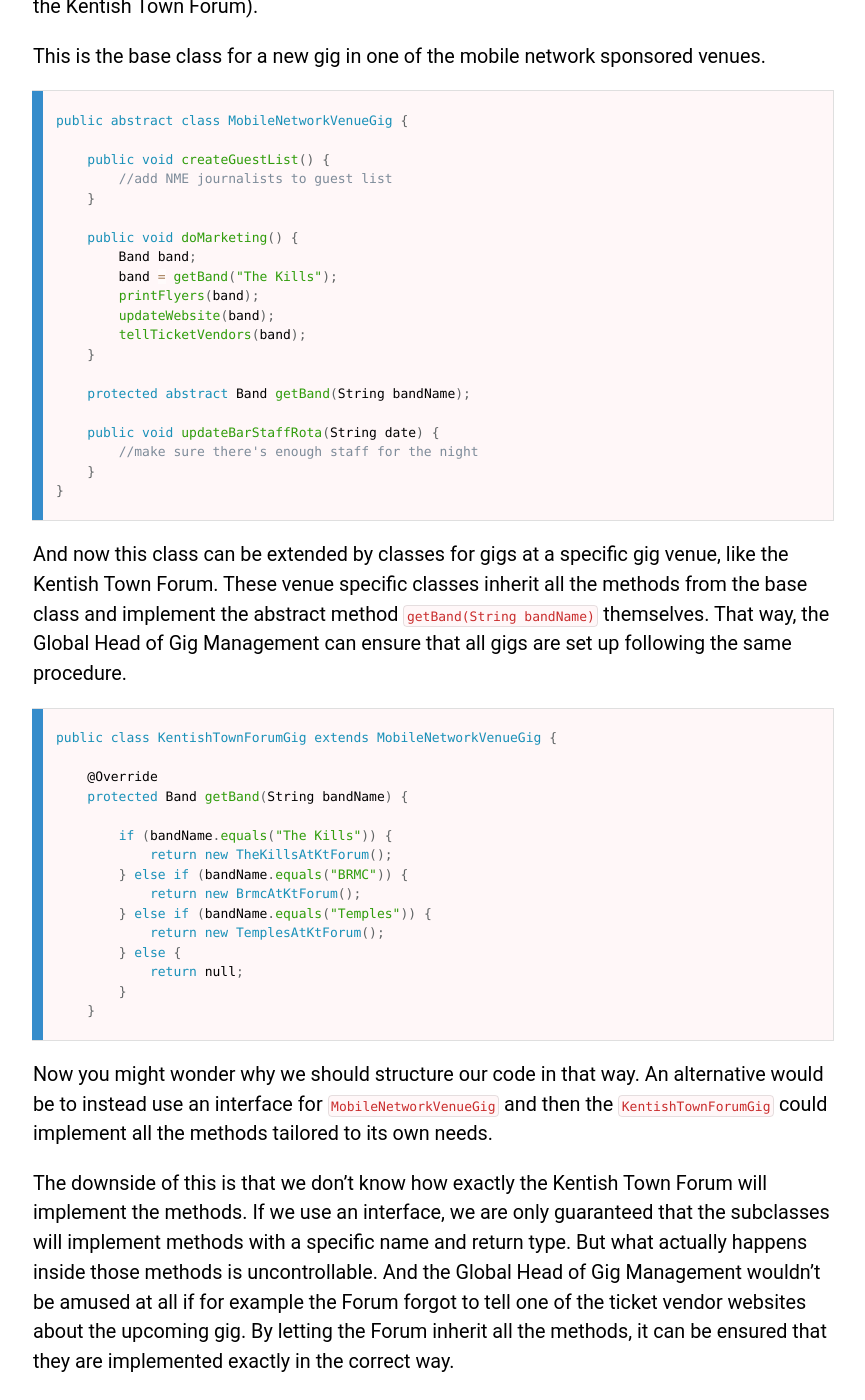
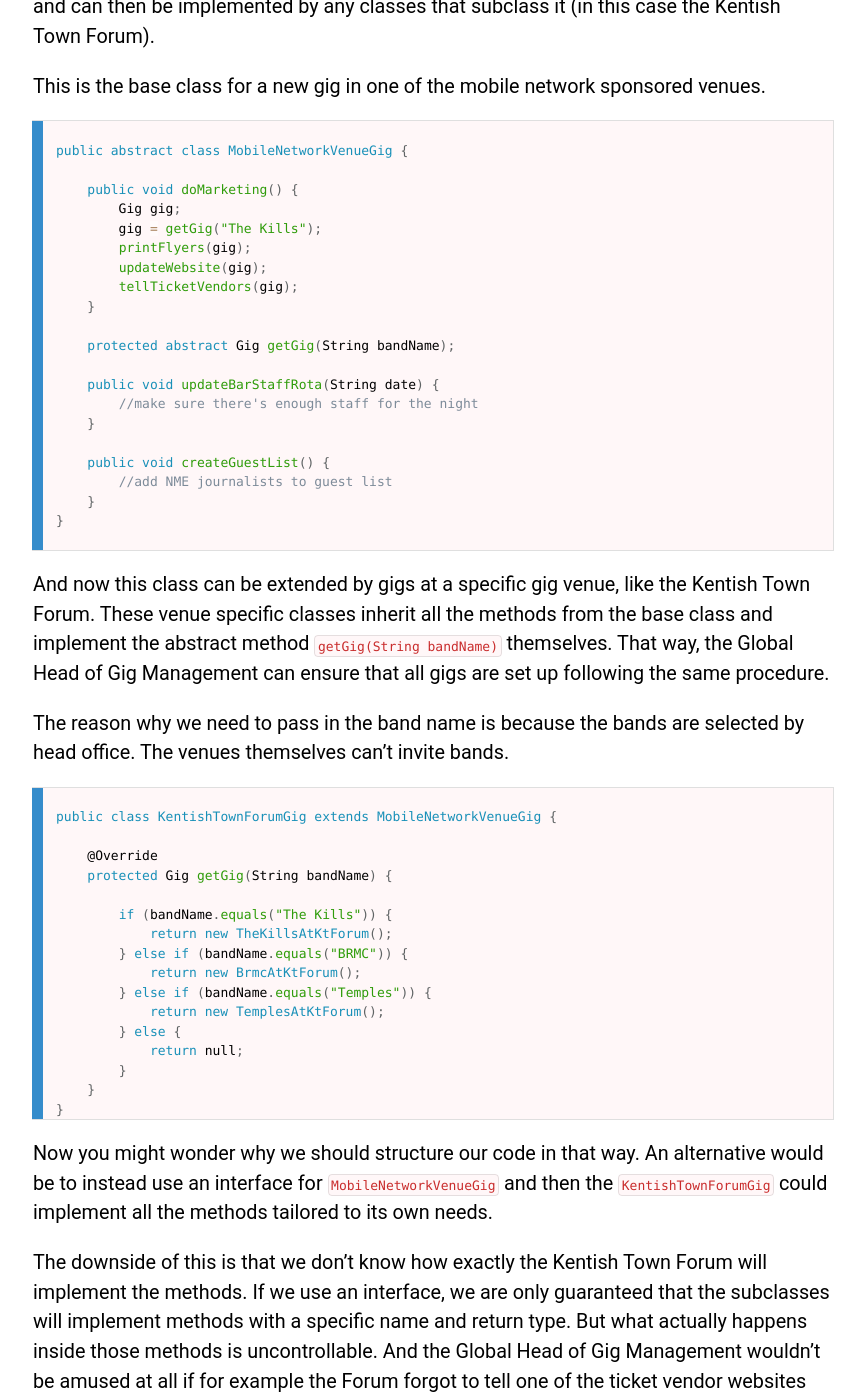
Before and after one commit to RabeaGleissner/RabeaGleissner.github.io, a Jekyll site: the page built from apprenticeship/_posts/2016-02-23-post-58.md, in a window 1280 px wide and 1400 px high, scrolled down 3038 px. Shown: the whole window, without its empty margins (207-1072 px from the left). Built offline with Jekyll 4.4.1, drawn with Linux system fonts in a browser that asks for light colours; comment, search, counter and statistics services are not loaded; some of the changed text lies outside the part shown.

Commit message:
updates factories blogpost

```diff
--- a/apprenticeship/_posts/2016-02-23-post-58.md
+++ b/apprenticeship/_posts/2016-02-23-post-58.md
@@ -108,43 +108,45 @@
 
 Let's imagine that the Global Head of Gig Management at this mobile phone network has implemented a standard procedure which all of the venues have to follow. Once a new gig has been confirmed, the procedure includes that flyers have to be printed, the venue's own website has to be updated and ticket vendor websites have to be informed so that they can advertise the gig and sell tickets.
 
-The Global Head of Gig Management doesn't really care about the bands but only wants to make sure that the marketing is done right $$$.
+The band is selected by headoffice and then the venues need to do the marketing and other bits of preparation themselves. And the Global Head of Gig Management wants to make sure that the marketing is done right $$$.
 
-In this case we can use the factory method pattern to create a new instance of a gig for a band that will play at a specific venue. The factory method will be declared as abstract in the base class and can then be implemented by any classes that subclass it (in this case the Kentish Town Forum).
+In this case we can use the factory method pattern to create a new instance of a gig for a band at a specific venue. The factory method will be declared as abstract in the base class and can then be implemented by any classes that subclass it (in this case the Kentish Town Forum).
 
 This is the base class for a new gig in one of the mobile network sponsored venues.
 
 <pre><code class="language-java">
 public abstract class MobileNetworkVenueGig {
 
-    public void createGuestList() {
-        //add NME journalists to guest list
+    public void doMarketing() {
+        Gig gig;
+        gig = getGig("The Kills");
+        printFlyers(gig);
+        updateWebsite(gig);
+        tellTicketVendors(gig);
     }
 
-    public void doMarketing() {
-        Band band;
-        band = getBand("The Kills");
-        printFlyers(band);
-        updateWebsite(band);
-        tellTicketVendors(band);
-    }
-
-    protected abstract Band getBand(String bandName);
+    protected abstract Gig getGig(String bandName);
 
     public void updateBarStaffRota(String date) {
         //make sure there's enough staff for the night
+    }
+
+    public void createGuestList() {
+        //add NME journalists to guest list
     }
 }
 
 </code></pre>
 
-And now this class can be extended by classes for gigs at a specific gig venue, like the Kentish Town Forum. These venue specific classes inherit all the methods from the base class and implement the abstract method `getBand(String bandName)` themselves. That way, the Global Head of Gig Management can ensure that all gigs are set up following the same procedure.
+And now this class can be extended by gigs at a specific gig venue, like the Kentish Town Forum. These venue specific classes inherit all the methods from the base class and implement the abstract method `getGig(String bandName)` themselves. That way, the Global Head of Gig Management can ensure that all gigs are set up following the same procedure.
+
+The reason why we need to pass in the band name is because the bands are selected by head office. The venues themselves can't invite bands.
 
 <pre><code class="language-java">
 public class KentishTownForumGig extends MobileNetworkVenueGig {
 
     @Override
-    protected Band getBand(String bandName) {
+    protected Gig getGig(String bandName) {
 
         if (bandName.equals("The Kills")) {
             return new TheKillsAtKtForum();
@@ -156,12 +158,12 @@
             return null;
         }
     }
-
+}
 </code></pre>
 
 Now you might wonder why we should structure our code in that way. An alternative would be to instead use an interface for `MobileNetworkVenueGig` and then the `KentishTownForumGig` could implement all the methods tailored to its own needs.
 
-The downside of this is that we don't know how exactly the Kentish Town Forum will implement the methods. If we use an interface, we are only guaranteed that the subclasses will implement methods with a specific name and return type. But what actually happens inside those methods is uncontrollable. And the Global Head of Gig Management wouldn't be amused at all if for example the Forum forgot to tell one of the ticket vendor websites about the upcoming gig. By letting the Forum inherit all the methods, it can be ensured that they are implemented exactly in the correct way.
+The downside of this is that we don't know how exactly the Kentish Town Forum will implement the methods. If we use an interface, we are only guaranteed that the subclasses will implement methods with a specific name and return type. But what actually happens inside those methods is uncontrollable. And the Global Head of Gig Management wouldn't be amused at all if for example the Forum forgot to tell one of the ticket vendor websites about the upcoming gig. By letting the Forum inherit all the methods, it can be ensured that they are implemented in exactly the same way for every venue.
 
 ## Abstract factory
 
```
